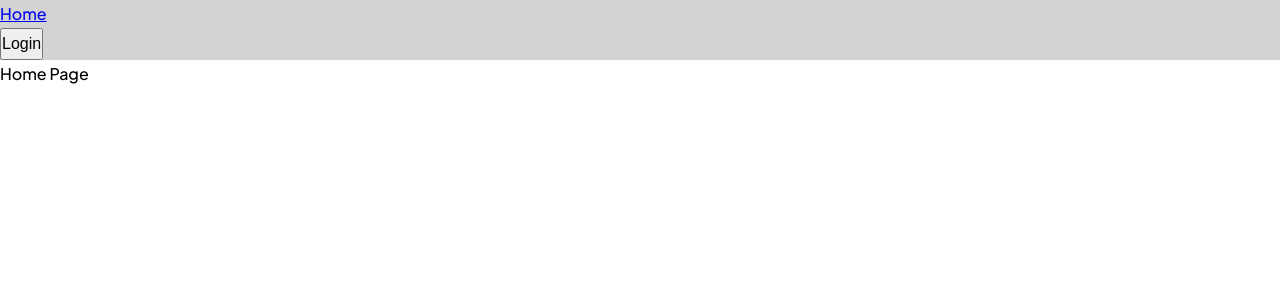
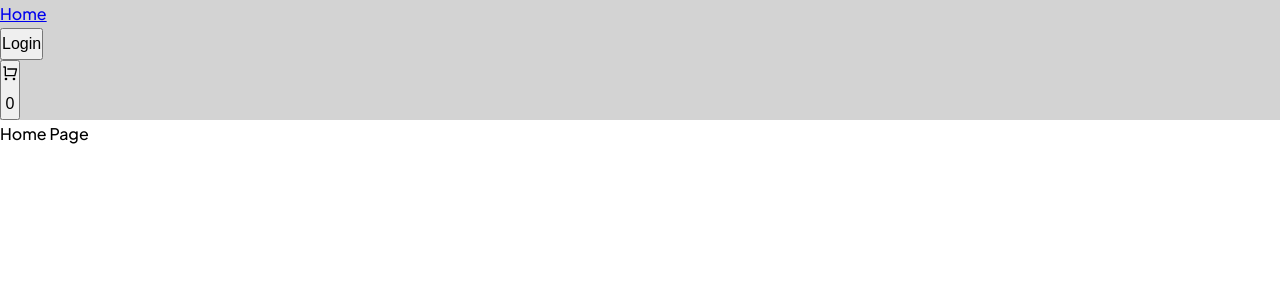
Before and after one commit to stevexero/streetkode, a React (Create React App) app in the folder client/: page / in a window 1280 px wide. Shown: the top 300 px of the page. Built offline with nearby package versions, Linux system fonts and the light colour scheme.

Commit message:
set up cart button

```diff
--- a/client/package.json
+++ b/client/package.json
@@ -11,6 +11,7 @@
     "axios": "^1.0.0",
     "react": "^18.2.0",
     "react-dom": "^18.2.0",
+    "react-icons": "^4.4.0",
     "react-modal": "^3.15.1",
     "react-redux": "^8.0.4",
     "react-router-dom": "^6.4.1",
--- a/client/src/components/Navbar.jsx
+++ b/client/src/components/Navbar.jsx
@@ -1,5 +1,7 @@
 import { useDispatch, useSelector } from 'react-redux';
 import { Link } from 'react-router-dom';
+
+import { RiShoppingCartLine } from 'react-icons/ri';
 
 import { logout } from '../features/auth/authSlice';
 import { openAuthModal } from '../features/modals/modalSlice';
@@ -17,6 +19,10 @@ const Navbar = () => {
     dispatch(logout());
   };
 
+  const showCart = () => {
+    console.log('cart');
+  };
+
   return (
     <nav style={{ backgroundColor: 'lightgrey' }}>
       <ul>
@@ -30,6 +36,12 @@ const Navbar = () => {
             <button onClick={handleLoginClick}>Login</button>
           )}
         </li>
+        <li>
+          <button onClick={showCart}>
+            <RiShoppingCartLine />
+            <p>0</p>
+          </button>
+        </li>
       </ul>
     </nav>
   );
```
Also changed, not shown: 1 other file (tests, documents, lock files or other folders).
